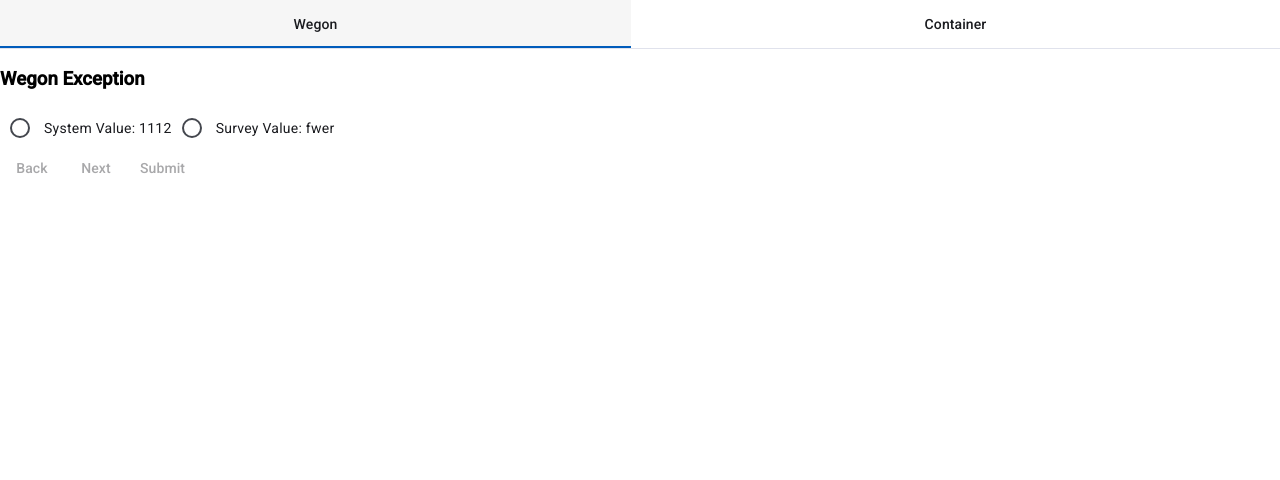
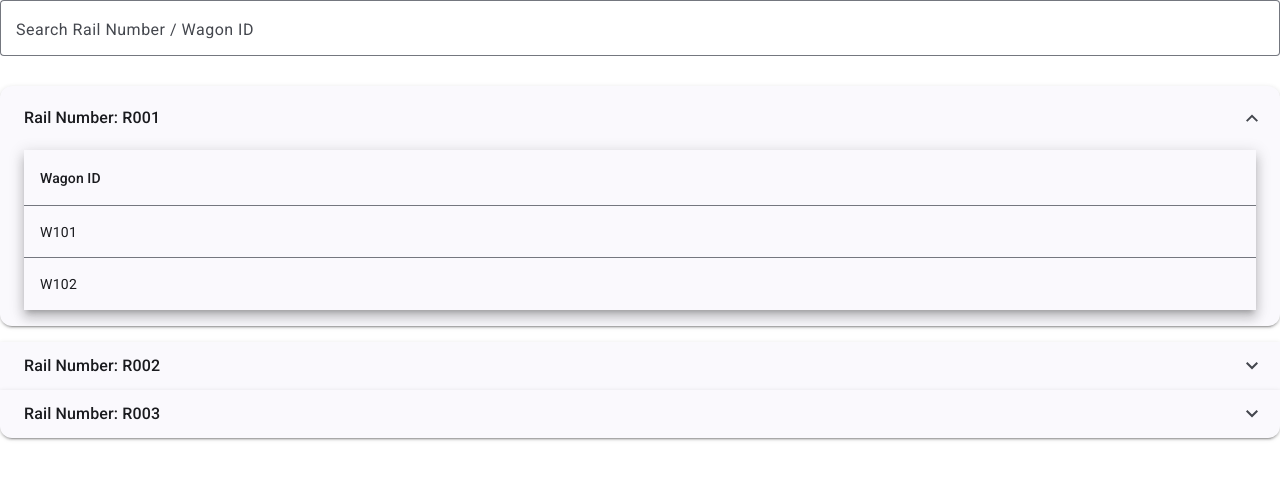
Before and after one commit to 95RahulKumar/mat-steper, an Angular app: page / in a window 1280 px wide. Shown: the top 480 px of the page. Built offline with nearby package versions, Linux system fonts and the light colour scheme.

Commit message:
added accrodian

```diff
--- /dev/null
+++ b/src/app/accordian/accordian.component.html
@@ -0,0 +1,26 @@
+<mat-form-field appearance="outline" class="search-field">
+    <mat-label>Search Rail Number / Wagon ID</mat-label>
+    <input matInput (keyup)="filterData($event)">
+  </mat-form-field>
+
+  <mat-accordion multi="true">
+    <mat-expansion-panel
+      *ngFor="let rail of filteredRails"
+      [expanded]="openedAccordion === rail.railNumber"
+      (opened)="openedAccordion = rail.railNumber"
+    >
+      <mat-expansion-panel-header>
+        <mat-panel-title>Rail Number: {{ rail.railNumber }}</mat-panel-title>
+      </mat-expansion-panel-header>
+
+      <table mat-table [dataSource]="filteredWagons[rail.railNumber]" class="mat-elevation-z8">
+        <ng-container matColumnDef="wagonId">
+          <th mat-header-cell *matHeaderCellDef> Wagon ID </th>
+          <td mat-cell *matCellDef="let element"> {{ element.wagonId }} </td>
+        </ng-container>
+
+        <tr mat-header-row *matHeaderRowDef="displayedColumns"></tr>
+        <tr mat-row *matRowDef="let row; columns: displayedColumns;"></tr>
+      </table>
+    </mat-expansion-panel>
+  </mat-accordion>
--- /dev/null
+++ b/src/app/accordian/accordian.component.scss
@@ -0,0 +1,4 @@
+.search-field {
+  width: 100%;
+  margin-bottom: 10px;
+}
--- /dev/null
+++ b/src/app/accordian/accordian.component.ts
@@ -0,0 +1,73 @@
+import { Component } from '@angular/core';
+import { CommonModule } from '@angular/common';
+import { MatExpansionModule } from '@angular/material/expansion';
+import { MatTableModule } from '@angular/material/table';
+import { MatFormFieldModule } from '@angular/material/form-field';
+import { MatInputModule } from '@angular/material/input';
+
+@Component({
+  selector: 'app-accordian',
+  standalone: true,
+  imports: [CommonModule, MatExpansionModule, MatTableModule, MatFormFieldModule, MatInputModule],
+  templateUrl: './accordian.component.html',
+  styleUrl: './accordian.component.scss'
+})
+export class AccordianComponent {
+  rails = [
+    { railNumber: 'R001', wagons: [{ wagonId: 'W101' }, { wagonId: 'W102' }] },
+    { railNumber: 'R002', wagons: [{ wagonId: 'W201' }, { wagonId: 'W202' }] },
+    { railNumber: 'R003', wagons: [{ wagonId: 'W301' }, { wagonId: 'W302' }] },
+  ];
+
+  displayedColumns: string[] = ['wagonId'];
+  openedAccordion: string | null = this.rails[0].railNumber; // Open first accordion
+  filteredRails = [...this.rails];
+  filteredWagons: Record<string, any[]> = {};
+
+  constructor() {
+    this.resetFilteredWagons();
+  }
+
+  filterData(event:Event) {
+    const searchText = (event.target as HTMLInputElement).value; // ✅ Proper casting
+
+    if (!searchText) {
+      this.filteredRails = [...this.rails];
+      this.resetFilteredWagons();
+      this.openedAccordion = this.rails[0].railNumber; // Reset to first accordion
+      return;
+    }
+
+    const lowerSearch = searchText.toLowerCase();
+    let matchingRail = null;
+
+    // Filter Rails (Accordion Headers)
+    this.filteredRails = this.rails.filter(rail => {
+      const railMatch = rail.railNumber.toLowerCase().includes(lowerSearch);
+      const wagonMatch = rail.wagons.some(wagon => wagon.wagonId.toLowerCase().includes(lowerSearch));
+
+      if (railMatch || wagonMatch) matchingRail = rail.railNumber;
+      return railMatch || wagonMatch;
+    });
+
+    // Open the matching accordion
+    if (matchingRail) {
+      this.openedAccordion = matchingRail;
+    }
+
+    // Filter Wagons inside the matched rail
+    this.filteredWagons = {};
+    this.filteredRails.forEach(rail => {
+      this.filteredWagons[rail.railNumber] = rail.wagons.filter(wagon =>
+        wagon.wagonId.toLowerCase().includes(lowerSearch) || rail.railNumber.toLowerCase().includes(lowerSearch)
+      );
+    });
+  }
+
+  resetFilteredWagons() {
+    this.filteredWagons = {};
+    this.rails.forEach(rail => {
+      this.filteredWagons[rail.railNumber] = rail.wagons;
+    });
+  }
+}
--- a/src/app/app.component.html
+++ b/src/app/app.component.html
@@ -1,5 +1,4 @@
-<mat-tab-group [(selectedIndex)]="selectedTabIndex">
-  <!-- Wegon Tab -->
+<!-- <mat-tab-group [(selectedIndex)]="selectedTabIndex">
   <mat-tab *ngIf="wegonData" label="Wegon">
     <h3>Wegon Exception</h3>
     <form [formGroup]="form">
@@ -10,15 +9,12 @@
     </form>
   </mat-tab>
 
-  <!-- Container Tab -->
   <mat-tab *ngIf="containerData.length > 0" label="Container">
     <mat-horizontal-stepper #stepper [(selectedIndex)]="currentStep">
       <mat-step *ngFor="let step of containerData; let i = index"
                 [completed]="isRadioSelected(i + 1)">
         <ng-template matStepLabel>
-          <!-- Empty circle for uncompleted steps -->
           <mat-icon *ngIf="!isRadioSelected(i + 1)">radio_button_unchecked</mat-icon>
-          <!-- Check circle for completed steps -->
           <mat-icon *ngIf="isRadioSelected(i + 1)">check_circle</mat-icon>
         </ng-template>
 
@@ -33,9 +29,9 @@
   </mat-tab>
 </mat-tab-group>
 
-<!-- Navigation Buttons (Outside Tabs) -->
 <div class="action-buttons">
   <button mat-button (click)="prevStep()" [disabled]="selectedTabIndex === 0 && currentStep === 0">Back</button>
   <button mat-button (click)="nextStep()" [disabled]="!isRadioSelected(getCurrentIndex()) || isLastStep()">Next</button>
   <button mat-button (click)="submitData()" [disabled]="!isSubmitEnabled()">Submit</button>
-</div>
+</div> -->
+<router-outlet></router-outlet>
--- a/src/app/app.component.ts
+++ b/src/app/app.component.ts
@@ -6,13 +6,14 @@ import { ReactiveFormsModule } from '@angular/forms';
 import { MatButtonModule } from '@angular/material/button';
 import { MatStepperModule } from '@angular/material/stepper';
 import { CommonModule } from '@angular/common';
-import {MatIconModule} from '@angular/material/icon';
+import { MatIconModule } from '@angular/material/icon';
+import { RouterOutlet } from '@angular/router';
 
 @Component({
   selector: 'app-root',
   standalone: true,
   imports: [
-    MatTabsModule, MatRadioModule,MatIconModule,MatButtonModule, MatStepperModule, ReactiveFormsModule, CommonModule
+    MatTabsModule,RouterOutlet,MatRadioModule, MatButtonModule, MatStepperModule, ReactiveFormsModule, CommonModule, MatIconModule
   ],
   templateUrl: './app.component.html',
   styleUrls: ['./app.component.scss']
@@ -22,14 +23,14 @@ export class AppComponent implements OnInit {
   wegonData: any = null;
   containerData: any[] = [];
   exceptionData = [
-     { wegon: { system_val: '1112', survey_val: 'fwer', is_manual: true, selected_key: '' } },
+    { wegon: { system_val: '1112', survey_val: 'fwer', is_manual: true, selected_key: '' } },
     { seal: { system_val: 'reer', survey_val: 'ttt', is_manual: true, selected_key: '' } },
     { hazard: { system_val: 'abc', survey_val: 'xyz', is_manual: false, selected_key: '' } },
   ];
 
   selectedTabIndex = 0;
   currentStep = 0;
-  isAnyRadioSelected = false; // Track if any radio button is selected
+  isAnyRadioSelected = false;
 
   constructor(private fb: FormBuilder) {
     this.form = this.fb.group({});
@@ -45,9 +46,9 @@ export class AppComponent implements OnInit {
       const entry = exception[key as keyof typeof exception];
 
       if (key === 'wegon') {
-        this.wegonData = entry;
+        this.wegonData = entry; // If 'wegon' exists, set it
       } else {
-        this.containerData.push({ key, data: entry });
+        this.containerData.push({ key, data: entry }); // If not 'wegon', push to containerData
       }
 
       this.form.addControl(this.getDynamicKey(index), this.fb.control(''));
@@ -94,11 +95,8 @@ export class AppComponent implements OnInit {
   }
 
   onRadioChange() {
-    // Check if ANY radio button is selected in ANY step
+    // Track if ANY radio button is selected in ANY step
     this.isAnyRadioSelected = Object.keys(this.form.controls).some(key => this.form.get(key)?.value !== '');
-
-    // Explicitly trigger UI update for step completion
-    this.form.updateValueAndValidity();
   }
 
   isSubmitEnabled(): boolean {
--- a/src/app/app.routes.ts
+++ b/src/app/app.routes.ts
@@ -1,3 +1,6 @@
 import { Routes } from '@angular/router';
+import { AccordianComponent } from './accordian/accordian.component';
 
-export const routes: Routes = [];
+export const routes: Routes = [
+    {path:'',component:AccordianComponent}
+];
```
Also changed, not shown: 1 other file (tests, documents, lock files or other folders).
